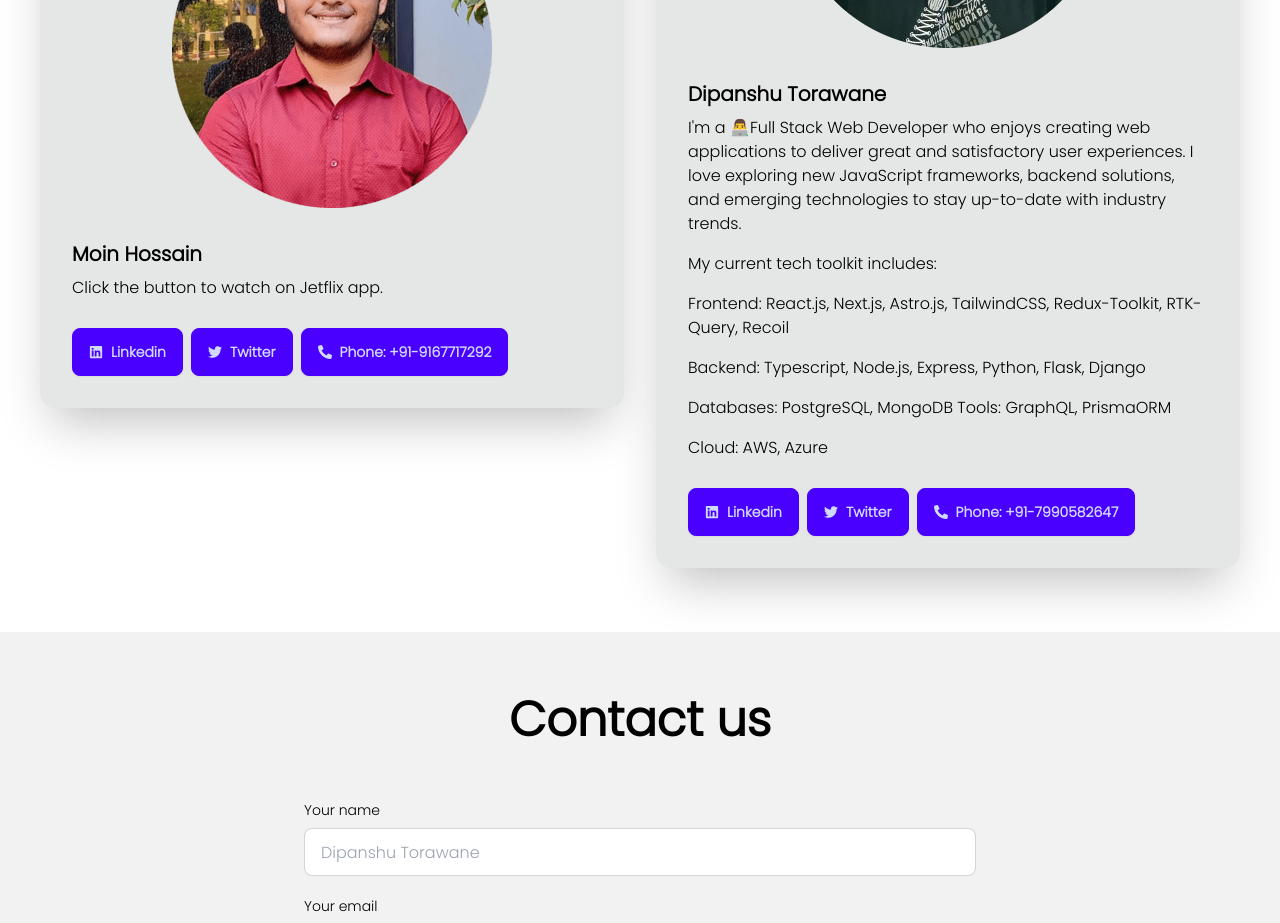
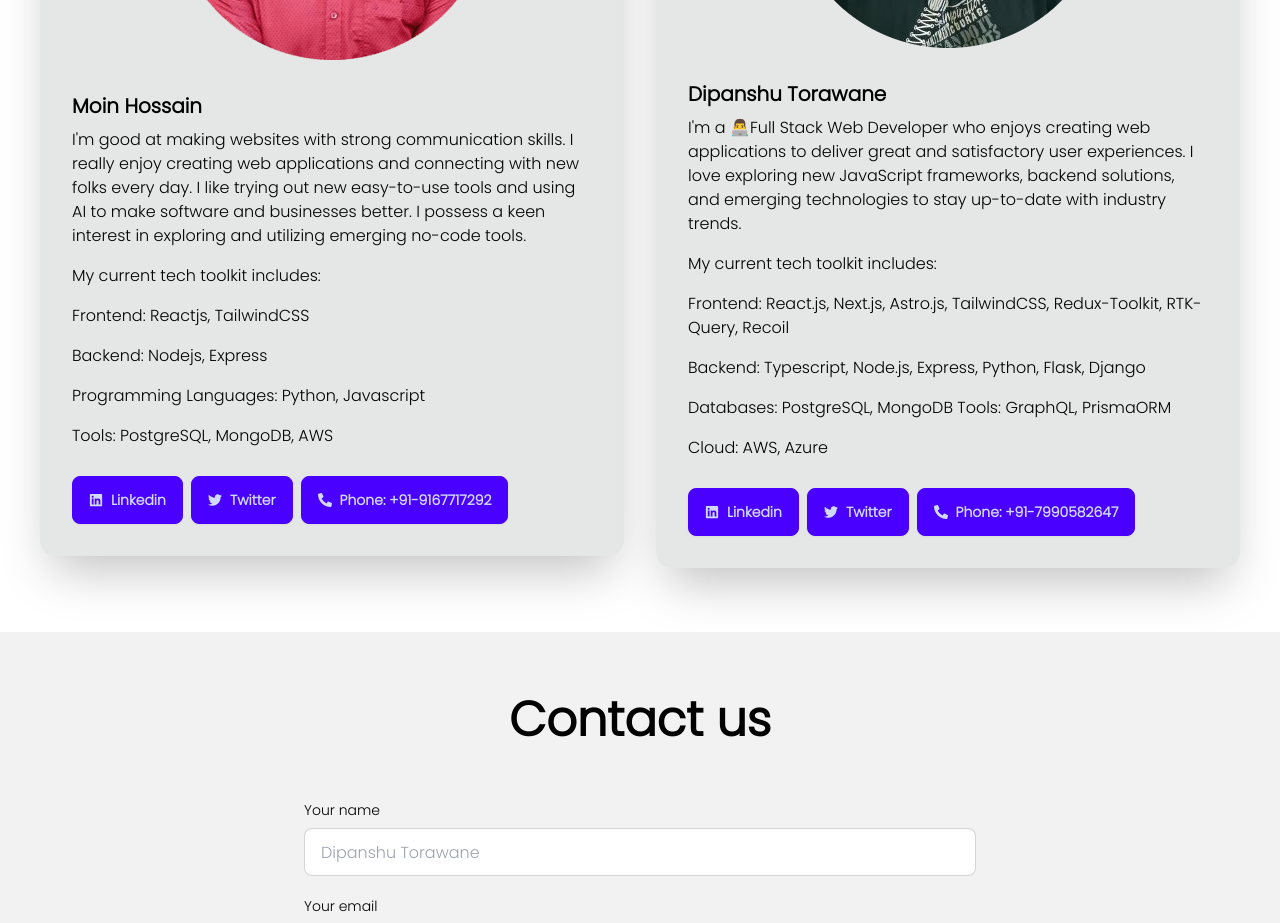
Before and after one commit to dipanshu18/exponentialDev, a Next.js app: page / in a window 1280 px wide. Shown: the part 4480-5403 px from the top of the page. Built offline with nearby package versions, Linux system fonts and the light colour scheme.

Commit message:
Added bio for Moin

```diff
--- a/app/page.tsx
+++ b/app/page.tsx
@@ -166,7 +166,21 @@ export default function Home() {
             </figure>
             <div className="card-body">
               <h2 className="card-title">Moin Hossain</h2>
-              <p>Click the button to watch on Jetflix app.</p>
+              <p className="flex flex-col gap-4">
+                <span>
+                  I{`'`}m good at making websites with strong communication
+                  skills. I really enjoy creating web applications and
+                  connecting with new folks every day. I like trying out new
+                  easy-to-use tools and using AI to make software and
+                  businesses better. I possess a keen interest in exploring and
+                  utilizing emerging no-code tools.
+                </span>
+                <span>My current tech toolkit includes:</span>
+                <span>Frontend: Reactjs, TailwindCSS</span>
+                <span>Backend: Nodejs, Express</span>
+                <span>Programming Languages: Python, Javascript</span>
+                <span>Tools: PostgreSQL, MongoDB, AWS</span>
+              </p>
               <div className="card-actions mt-5">
                 <Link href="/" className="btn btn-primary">
                   <FaLinkedin />
```
